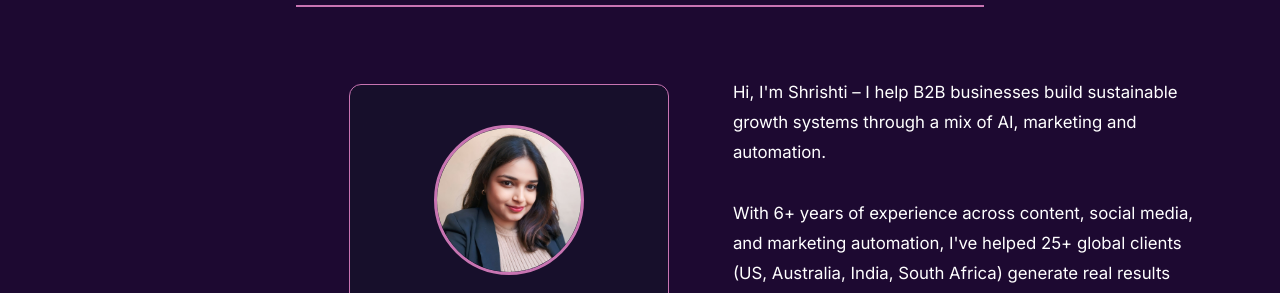
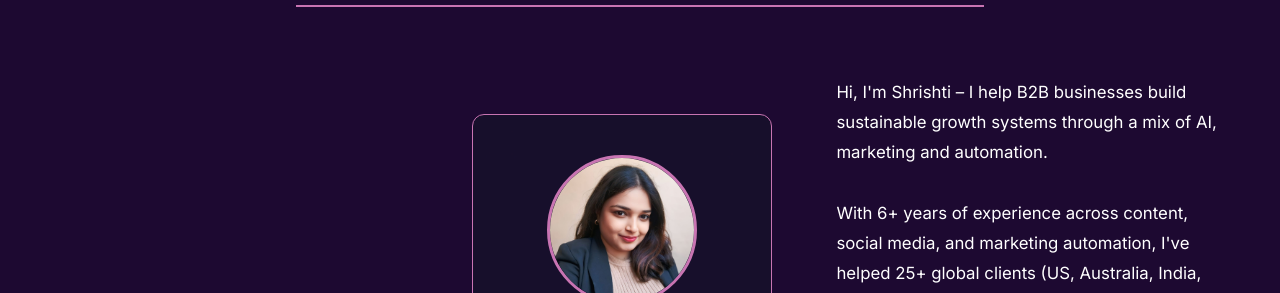
Before and after one commit to shrishtisnagar/the-s-curve, a plain HTML site: page index.html in a window 1280 px wide. Shown: the part 944-1237 px from the top of the page. Drawn offline with Linux system fonts and the light colour scheme.

Commit message:
Update index.html

```diff
--- a/index.html
+++ b/index.html
@@ -500,15 +500,14 @@
 
         .about-content {
     display: grid;
-    grid-template-columns: 1fr 0.8fr; /* Text | Founder — now text is wider */
+    grid-template-columns: 1.3fr 0.7fr; /* Even more text space */
     gap: 4rem;
     align-items: center;
 }
 
-/* Optional: Add max-width to founder card so it doesn't stretch */
 .founder-card {
-    max-width: 320px;
-    margin-left: auto; /* Push it to right edge of its column */
+    max-width: 300px;
+    margin-left: auto;
 }
 
         .about-text {
```
